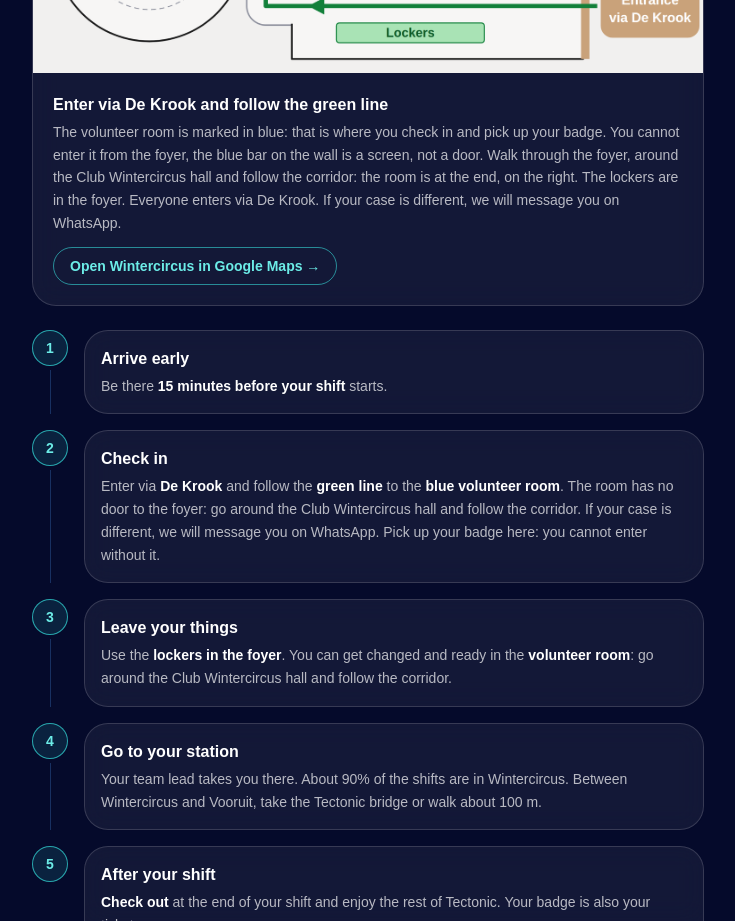
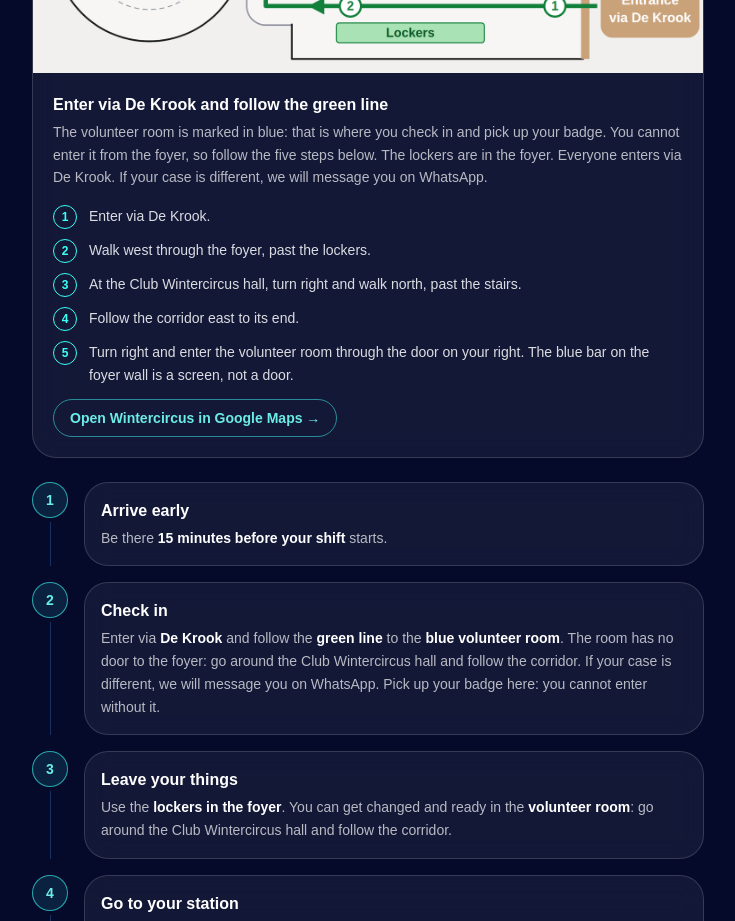
Before and after one commit to tectonicconf/planningstool, a Next.js app: page /onboarding in a window 1280 px wide. Shown: the part 3480-4401 px from the top of the page, without its empty margins (272-1007 px from the left). Built offline with nearby package versions, Linux system fonts and the light colour scheme; a web font is replaced by a local one.

Commit message:
Route to the volunteer room: numbered steps and a more specific map
Co-Authored-By: Claude Sonnet 5.5 <noreply@anthropic.com>
Claude-Session: https://claude.ai/code/session_016nJpnPrr8wGxms8zfNTY8E

```diff
--- a/src/app/(portal)/onboarding/page.tsx
+++ b/src/app/(portal)/onboarding/page.tsx
@@ -340,6 +340,16 @@ export default function OnboardingPage() {
               <p className="mt-1 text-sm leading-relaxed text-white/70">
                 {ON_THE_DAY.map.body}
               </p>
+              <ol className="mt-4 flex flex-col gap-2.5">
+                {ON_THE_DAY.map.route.map((line, index) => (
+                  <li key={line} className="flex gap-3 text-sm leading-relaxed text-white/85">
+                    <span className="flex h-6 w-6 shrink-0 items-center justify-center rounded-full border border-cyan-300 text-xs font-bold text-cyan-300">
+                      {index + 1}
+                    </span>
+                    <span>{line}</span>
+                  </li>
+                ))}
+              </ol>
               <a
                 href={ON_THE_DAY.map.href}
                 target="_blank"
--- a/src/data/onboarding.ts
+++ b/src/data/onboarding.ts
@@ -190,7 +190,14 @@ export const ON_THE_DAY = {
   title: "Your day, step by step",
   map: {
     title: "Enter via De Krook and follow the green line",
-    body: "The volunteer room is marked in blue: that is where you check in and pick up your badge. You cannot enter it from the foyer, the blue bar on the wall is a screen, not a door. Walk through the foyer, around the Club Wintercircus hall and follow the corridor: the room is at the end, on the right. The lockers are in the foyer. Everyone enters via De Krook. If your case is different, we will message you on WhatsApp.",
+    body: "The volunteer room is marked in blue: that is where you check in and pick up your badge. You cannot enter it from the foyer, so follow the five steps below. The lockers are in the foyer. Everyone enters via De Krook. If your case is different, we will message you on WhatsApp.",
+    route: [
+      "Enter via De Krook.",
+      "Walk west through the foyer, past the lockers.",
+      "At the Club Wintercircus hall, turn right and walk north, past the stairs.",
+      "Follow the corridor east to its end.",
+      "Turn right and enter the volunteer room through the door on your right. The blue bar on the foyer wall is a screen, not a door.",
+    ],
     src: "/wintercircus-route-krook.png",
     alt: "Schematic of level -2 of Wintercircus: the entrance via De Krook on the right, a green line through the foyer past the lockers, around the Club Wintercircus hall and along the corridor to the volunteer room, marked in blue, which you enter from the east side. The blue bar on the foyer wall is a screen, not a door.",
     label: "Open Wintercircus in Google Maps",
```
Also changed, not shown: public/wintercircus-route-krook.png.
